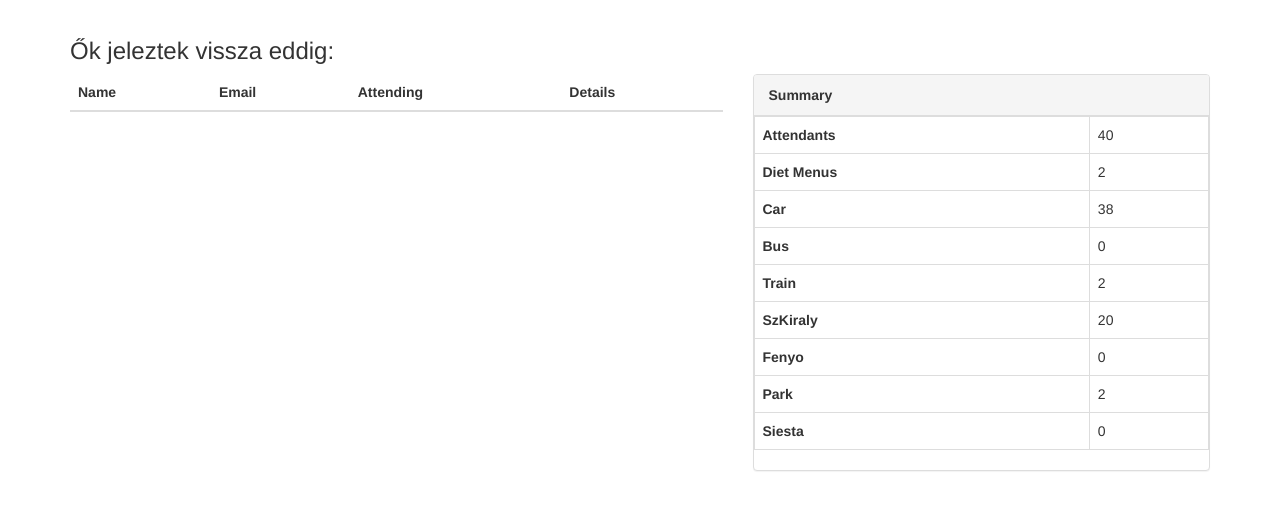
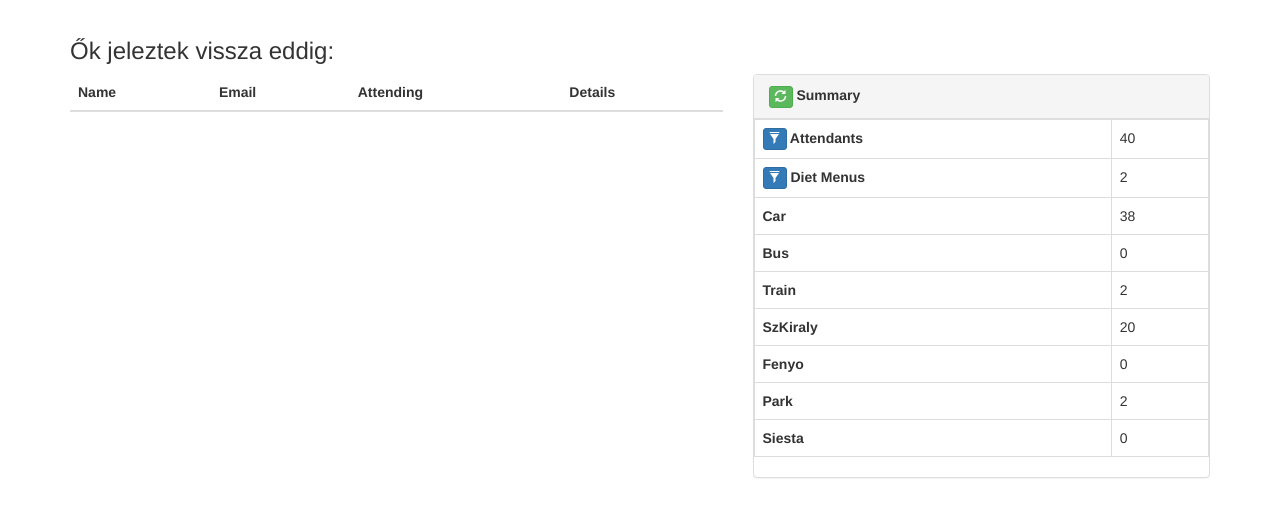
Before and after one commit to krisztian-kapitany/wedding-summary, a plain HTML site: page index.html in a window 1280 px wide. Shown: the part 54-568 px from the top of the page. Drawn offline with nearby package versions, Linux system fonts and the light colour scheme; no server answers.

Commit message:
Filtering capabilities

```diff
--- a/app/app.js
+++ b/app/app.js
@@ -8,11 +8,26 @@ angular.module('resultApp', []).controller('RestultsTableContoller', function($h
   this.refreshResults = function(){
     $http.get("http://beataeskrisztian.hu/rest/rsvps")
       .then(function(response) {
-        console.log(response.data);
         this.resultsData = response.data;
       }.bind(this));
   }.bind(this);
   this.refreshResults();
+
+  this.filter_attending= function(entry){
+    return entry.attending === "true";
+  };
+
+  this.filter_diet = function(entry){
+    return entry.food.vegetarian > 0;
+  };
+
+  //Filtering General
+  this.filteredResults = [];
+
+  this.filterResults = function(filter_func){
+    this.resultsData = this.resultsData.filter(filter_func);
+  }.bind(this);
+
 
   //Toggle deatils panel instead of summary panel
   this.showDetail = -1;
--- a/index.html
+++ b/index.html
@@ -52,25 +52,38 @@
                     <span class="glyphicon glyphicon-chevron-right" ng-show="results.showDetail != $index"></span>
                     <span class="glyphicon glyphicon-chevron-left" ng-hide="results.showDetail != $index"></span>
                   </button>
-
                 </td>
               </tr>
-
             </tbody>
           </table>
         </div>
         <div id="results-sidebar" class="col-md-5">
           <div id="result-summary-page" ng-hide="results.showDetail != -1">
             <div class="panel panel-default">
-              <div class="panel-heading"><b>Summary</b></div>
+              <div class="panel-heading">
+                <button type="button" class="btn btn-xs btn-success" ng-click="results.refreshResults()">
+                  <span class="glyphicon glyphicon-refresh"></span>
+                </button>
+                <b>Summary</b>
+              </div>
               <div class="panel-body panel-body-nopad">
                 <table class="table table-bordered">
                   <tr>
-                    <th>Attendants</th>
+                    <th>
+                      <button type="button" class="btn btn-xs btn-primary" ng-click="results.filterResults(results.filter_attending)">
+                        <span class="glyphicon glyphicon-filter"></span>
+                      </button>
+                      Attendants
+                    </th>
                     <td>40</td>
                   </tr>
                   <tr>
-                    <th>Diet Menus</th>
+                    <th>
+                      <button type="button" class="btn btn-xs btn-primary" ng-click="results.filterResults(results.filter_diet)">
+                        <span class="glyphicon glyphicon-filter"></span>
+                      </button>
+                      Diet Menus
+                    </th>
                     <td>2</td>
                   </tr>
                   <tr>
```
